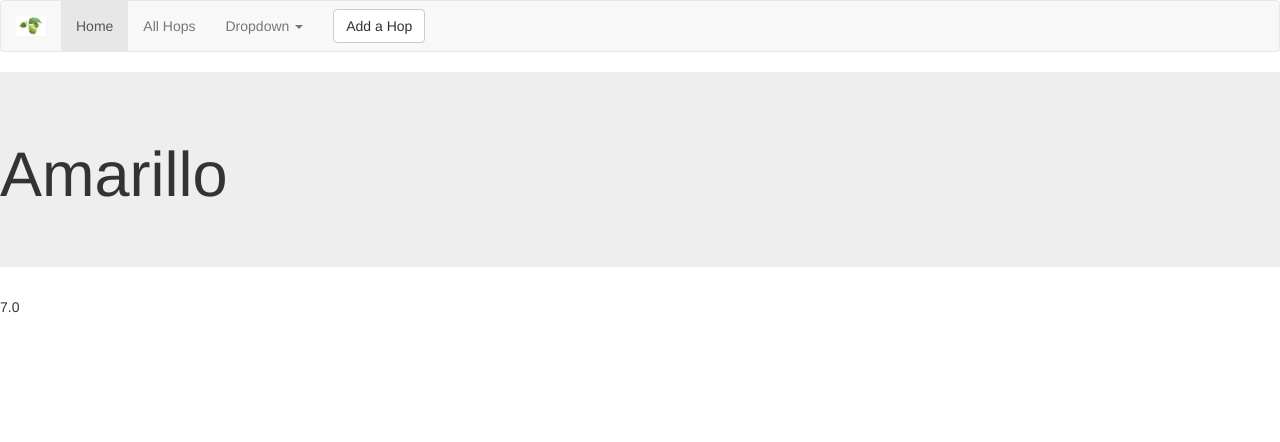
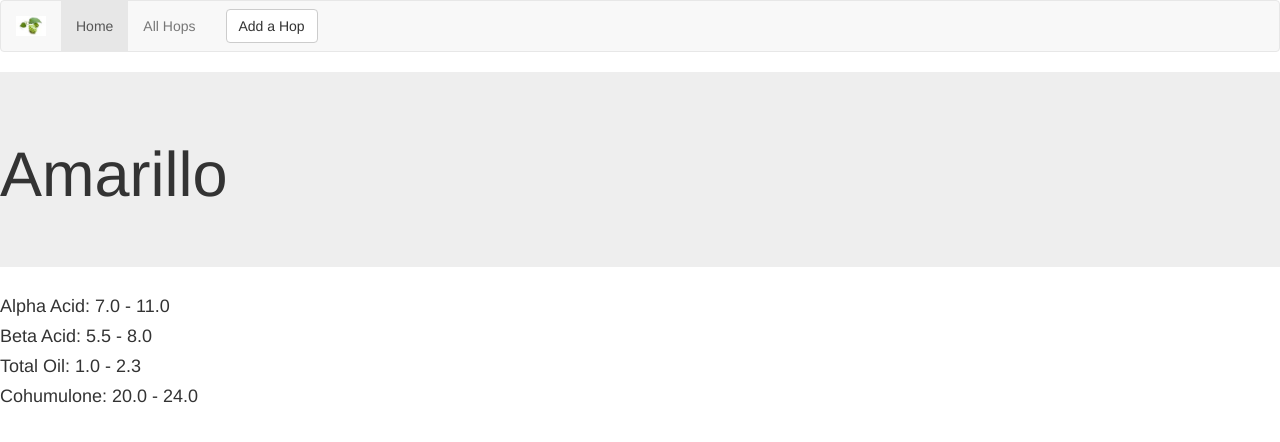
Before and after one commit to rickets100/djangit, a Django app: page /hops/1/ in a window 1280 px wide. Shown: the top 442 px of the page. Run offline with Django 3.2, Linux system fonts and the light colour scheme; data comes from the database, SQL or seed files in the repository; both versions use the stored data as it was after the commit; some libraries are stand-ins or nearby versions.

Commit message:
populated and formatted some additional info on the show page for a single hop

```diff
--- a/djangit/forms.py
+++ b/djangit/forms.py
@@ -1,6 +1,3 @@
-# https://developer.mozilla.org/en-US/docs/Learn/Server-side/Django/Forms
-# https://docs.djangoproject.com/en/1.10/ref/validators/
-
 from django.forms import ModelForm
 from django import forms
 from djangit.models import Hop
--- a/djangit/settings.py
+++ b/djangit/settings.py
@@ -133,8 +133,4 @@ USE_L10N = True
 
 USE_TZ = True
 
-
-# Static files (CSS, JavaScript, Images)
-# https://docs.djangoproject.com/en/1.11/howto/static-files/
-
 STATIC_URL = '/static/'
--- a/djangit/templates/_navbar.html
+++ b/djangit/templates/_navbar.html
@@ -21,7 +21,7 @@
       <ul class="nav navbar-nav">
         <li class="active"><a href="/">Home <span class="sr-only">(current)</span></a></li>
         <li><a href="/hops">All Hops</a></li>
-        <li class="dropdown">
+        <!-- <li class="dropdown">
           <a href="#" class="dropdown-toggle" data-toggle="dropdown" role="button" aria-haspopup="true" aria-expanded="false">Dropdown <span class="caret"></span></a>
           <ul class="dropdown-menu">
             <li><a href="#">Action</a></li>
@@ -32,7 +32,7 @@
             <li role="separator" class="divider"></li>
             <li><a href="#">One more separated link</a></li>
           </ul>
-        </li>
+        </li> -->
       </ul>
       <form class="navbar-form navbar-left">
         <a href="/hops/new/" type="button" class="btn btn-default">Add a Hop</a>
--- a/djangit/templates/index.html
+++ b/djangit/templates/index.html
@@ -7,7 +7,7 @@
     <div>
       <h2>
         <div class="jumbotron">
-        Hello World. This is the index page.
+          This is the index page.
         </div>
       </h2>
     </div>
--- a/djangit/templates/showhop.html
+++ b/djangit/templates/showhop.html
@@ -1,17 +1,19 @@
 {% include '_navbar.html' %}
 
 <html>
-<head>
-</head>
-<body>
-
-  <div>
-    <div class="jumbotron">
-      <h1>{{ hop }}</h1>
+  <head>
+  </head>
+  <body>
+    <div>
+      <div class="jumbotron"><h1>{{ hop }}</h1></div>
+      <div><h4>Alpha Acid: {{ hop.alpha_acid_low }} - {{ hop.alpha_acid_high }}</h4></div>
+      <div></div>
+      <div><h4>Beta Acid: {{ hop.beta_acid_low }} - {{ hop.beta_acid_high }}</h4></div>
+      <div></div>
+      <div><h4>Total Oil: {{ hop.total_oil_low }} - {{ hop.total_oil_high }}</h4></div>
+      <div></div>
+      <div><h4>Cohumulone: {{ hop.cohumulone_low }} - {{ hop.cohumulone_high }}</h4></div>
+      <div></div>
     </div>
-    <div>
-      {{ hop.alpha_acid_low }}
-    </div>
-  </div>
-</body>
+  </body>
 </html>
```
Also changed, not shown: db.sqlite3, readme.md. Lines whose indentation alone changed are shown as unchanged.
